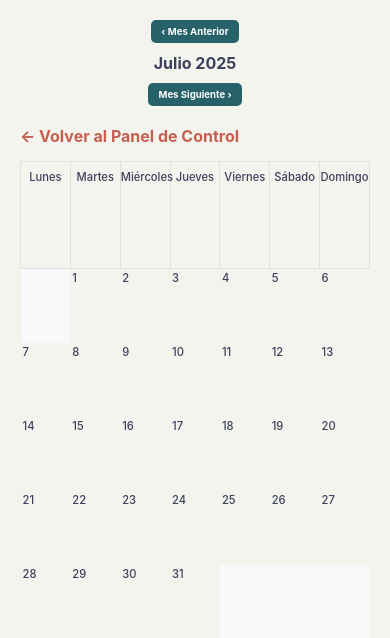
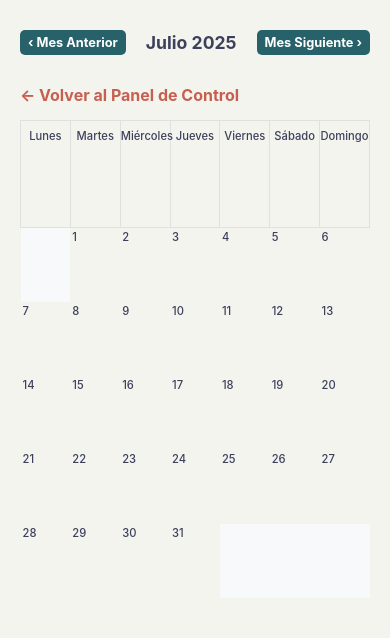
Before and after one commit to SrOtrebor/movaro-app, a Flask app: page /calendario/2025/7 in a window 390 px wide. Shown: the part 82-720 px from the top of the page. Run offline with Flask 3, Linux system fonts and the light colour scheme; a user stored in the database is signed in; data comes from the database, SQL or seed files in the repository.

Commit message:
Arreglos finales de CSS, responsividad y JavaScript del calendario

```diff
--- a/static/style.css
+++ b/static/style.css
@@ -378,3 +378,34 @@ img { max-width: 100%; height: auto; } /* Regla de oro para imágenes responsiva
         padding: 6px 10px; /* Menos relleno */
     }
 }
+
+/* ======================================= */
+/* CORRECCIÓN DEFINITIVA PARA HEADER DEL CALENDARIO */
+/* ======================================= */
+.calendario-header {
+    display: flex !important;
+    flex-direction: row !important; /* Forzamos la dirección horizontal */
+    justify-content: space-between !important;
+    align-items: center !important; /* Alineación vertical perfecta */
+    gap: 10px;
+    padding: 10px 0; /* Agregamos un poco de espacio vertical */
+}
+
+.calendario-header h2 {
+    font-size: 1.5em; /* Tamaño base del título */
+    white-space: nowrap;
+    margin: 0;
+    padding: 0;
+    border: none;
+}
+
+/* Ajuste solo para móviles */
+@media (max-width: 768px) {
+    .calendario-header h2 {
+        font-size: 1.1em; /* Título más chico en móvil */
+    }
+    .calendario-header a {
+        font-size: 0.8em; /* Botones más chicos en móvil */
+        padding: 5px 8px;
+    }
+}
```
